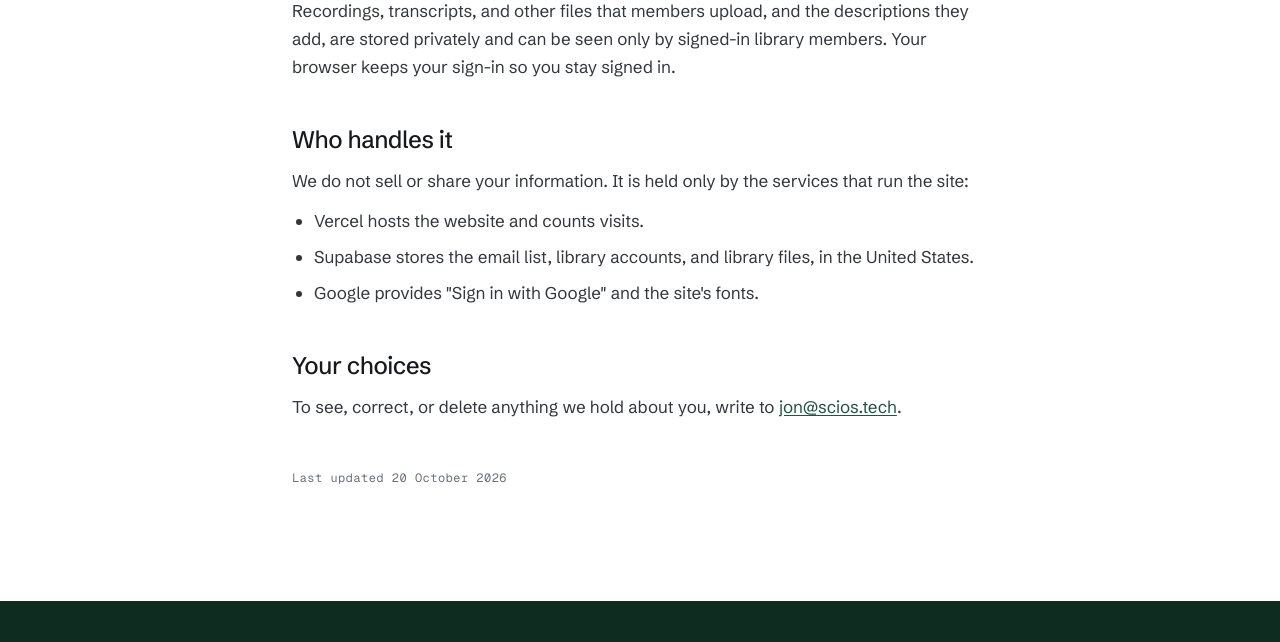
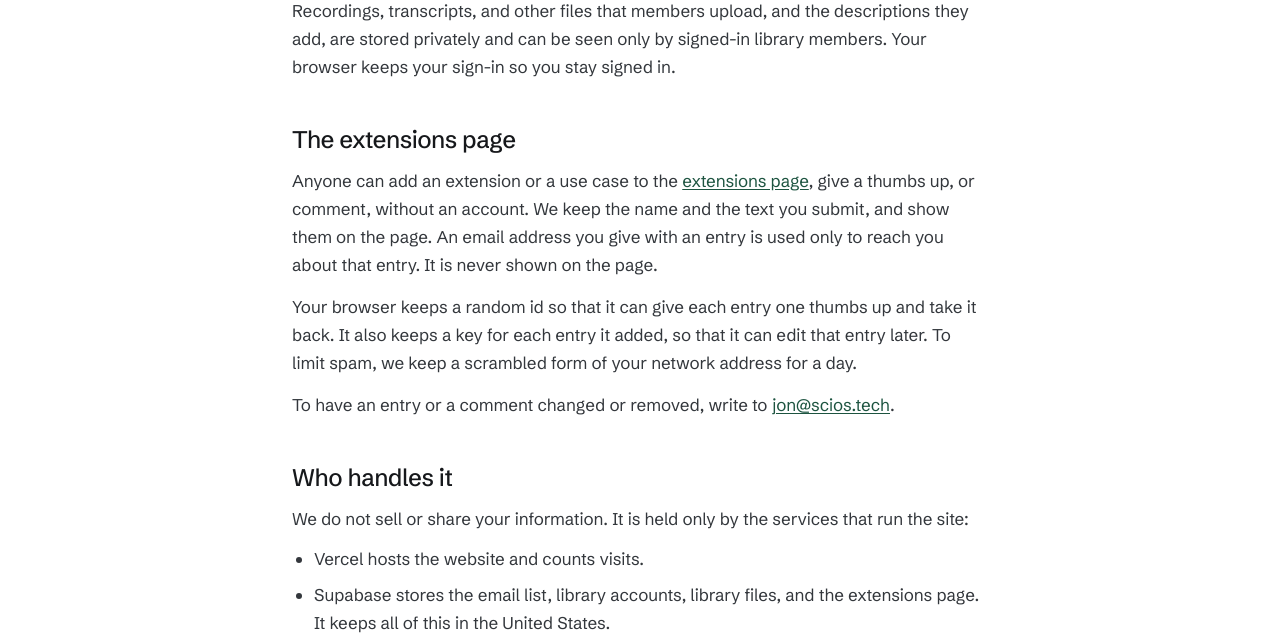
Before and after one commit to MIRA-science/landing-page, a plain HTML site: page privacy/index.html in a window 1280 px wide. Shown: the part 1030-1672 px from the top of the page. Drawn offline with nearby package versions, Linux system fonts and the light colour scheme; a script that the page names is missing.

Commit message:
Say on the privacy page what the extensions page keeps
A new section names what is kept and shown, the optional email address that
is never shown, what the browser keeps, the short-lived scrambled address
used against spam, and how to have an entry changed or removed.

Co-Authored-By: Claude Opus 5.5 <noreply@anthropic.com>

```diff
--- a/privacy/index.html
+++ b/privacy/index.html
@@ -196,18 +196,23 @@
     <p>The library is a members-only area for MIRA collaborators. Accounts are by invitation only. For each member we keep an email address and a name. If you sign in with Google, Google shares your name, email address, and profile picture with us, and nothing else.</p>
     <p>Recordings, transcripts, and other files that members upload, and the descriptions they add, are stored privately and can be seen only by signed-in library members. Your browser keeps your sign-in so you stay signed in.</p>
 
+    <h2 id="extensions">The extensions page</h2>
+    <p>Anyone can add an extension or a use case to the <a href="/extensions/">extensions page</a>, give a thumbs up, or comment, without an account. We keep the name and the text you submit, and show them on the page. An email address you give with an entry is used only to reach you about that entry. It is never shown on the page.</p>
+    <p>Your browser keeps a random id so that it can give each entry one thumbs up and take it back. It also keeps a key for each entry it added, so that it can edit that entry later. To limit spam, we keep a scrambled form of your network address for a day.</p>
+    <p>To have an entry or a comment changed or removed, write to <a href="mailto:jon@scios.tech">jon@scios.tech</a>.</p>
+
     <h2>Who handles it</h2>
     <p>We do not sell or share your information. It is held only by the services that run the site:</p>
     <ul>
       <li>Vercel hosts the website and counts visits.</li>
-      <li>Supabase stores the email list, library accounts, and library files, in the United States.</li>
+      <li>Supabase stores the email list, library accounts, library files, and the extensions page. It keeps all of this in the United States.</li>
       <li>Google provides "Sign in with Google" and the site's fonts.</li>
     </ul>
 
     <h2>Your choices</h2>
     <p>To see, correct, or delete anything we hold about you, write to <a href="mailto:jon@scios.tech">jon@scios.tech</a>.</p>
 
-    <p class="updated">Last updated 20 October 2026</p>
+    <p class="updated">Last updated 17 November 2026</p>
   </div>
 </main>
 
```
